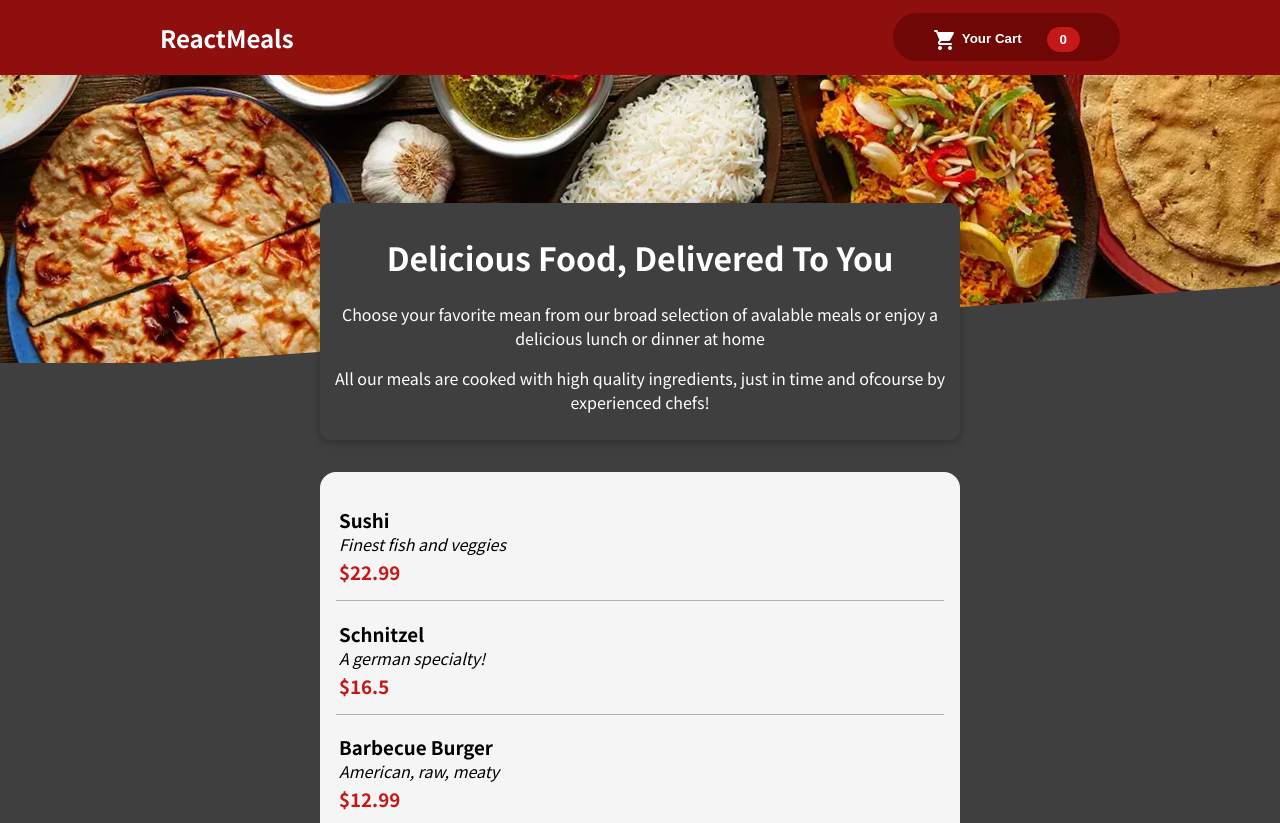
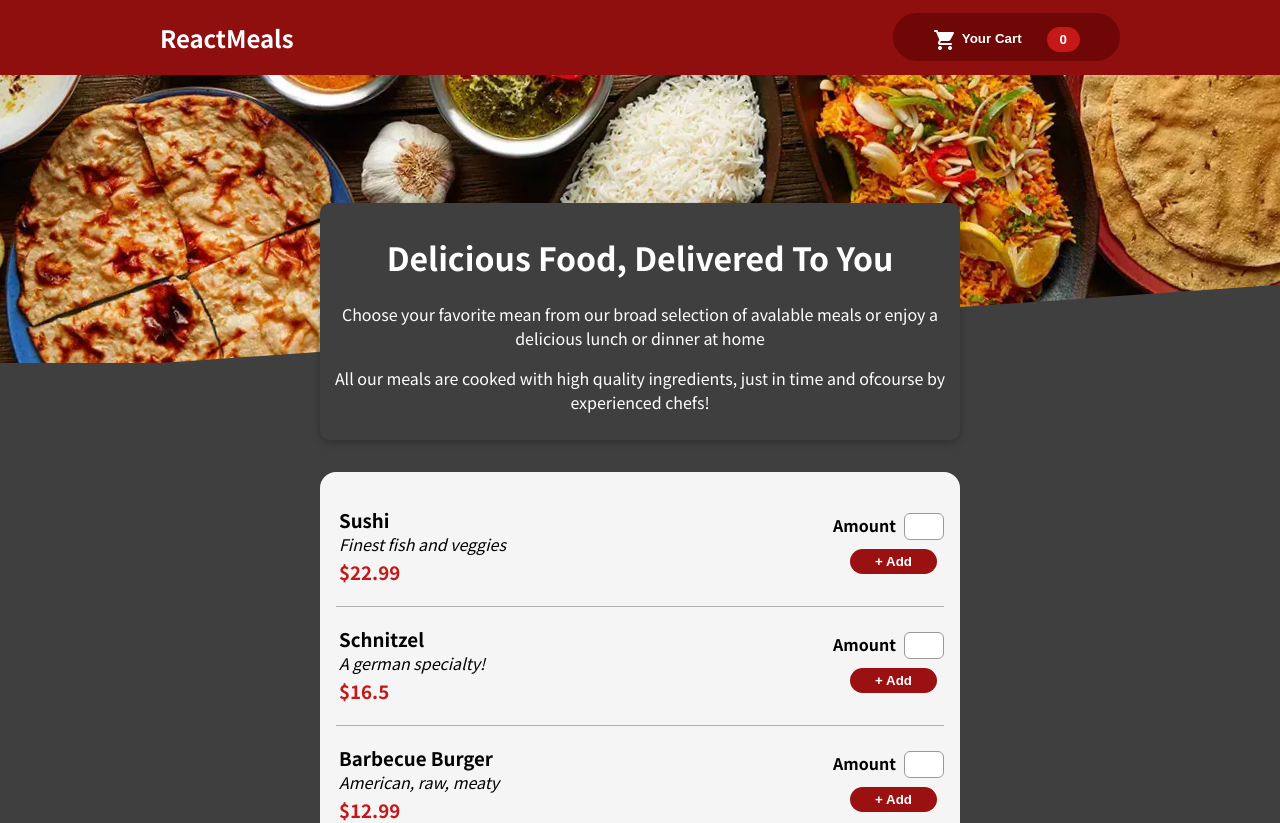
Before and after one commit to Abbi964/Restaurant_Website, a React (Create React App) app: page / in a window 1280 px wide. Shown: the top 823 px of the page. Built offline with nearby package versions, Linux system fonts and the light colour scheme.

Commit message:
Adding a add meal Form

```diff
--- a/src/components/Meals/MealItem.js
+++ b/src/components/Meals/MealItem.js
@@ -5,9 +5,16 @@ function MealItem(props){
 
     return (
         <div id={props.id} className={classes.meal_item}>
-            <h3>{props.name}</h3>
-            <p>{props.description}</p>
-            <h3 className={classes.meal_price}>{`$${props.price}`}</h3>
+            <div className="meal_detail">
+                <h3>{props.name}</h3>
+                <p>{props.description}</p>
+                <h3 className={classes.meal_price}>{`$${props.price}`}</h3>
+            </div>
+            <div className={classes.meal_form}>
+                <label htmlFor="meal_amount">Amount</label>
+                <input type="number" id="meal_amount"/><br/>
+                <button type="button">+ Add</button>
+            </div>
         </div>
     )
 }
--- a/src/components/Meals/MealItem.module.css
+++ b/src/components/Meals/MealItem.module.css
@@ -2,6 +2,8 @@
     border-bottom: 1px solid #b1b0b0;
     padding-bottom: 2rem;
     padding-left: 3px;
+    display: flex;
+    justify-content: space-between;
 }
 
 .meal_item h3{
@@ -16,3 +18,31 @@
 .meal_price{
     color: #c51818
 }
+
+.meal_form input{
+    width: 2.5rem;
+    border-radius: 6px;
+    border: 1px solid #9b9999;
+    padding: 5px;
+    margin-left: 8px;
+    margin-top: 1.6rem;
+    margin-bottom: 0.4rem;
+}
+
+.meal_form label{
+    font-weight: bold;
+}
+
+.meal_form button{
+    padding: 5px 25px 5px 25px;
+    border-radius: 40px;
+    border: none;
+    background-color: #9b1010;
+    color: white;
+    font-weight: bold;
+    margin-left: 17px;
+
+}
+.meal_form button:hover{
+    background-color: #bd1212;
+}
--- a/src/components/Meals/Meals.js
+++ b/src/components/Meals/Meals.js
@@ -33,8 +33,8 @@ function Meals(){
 
     return(
         <Fragment>
-            <MealsSummary/>
-            <MealsList items={DUMMY_MEALS}/>
+          <MealsSummary/>
+          <MealsList items={DUMMY_MEALS}/>
         </Fragment>
     )
 }
```
